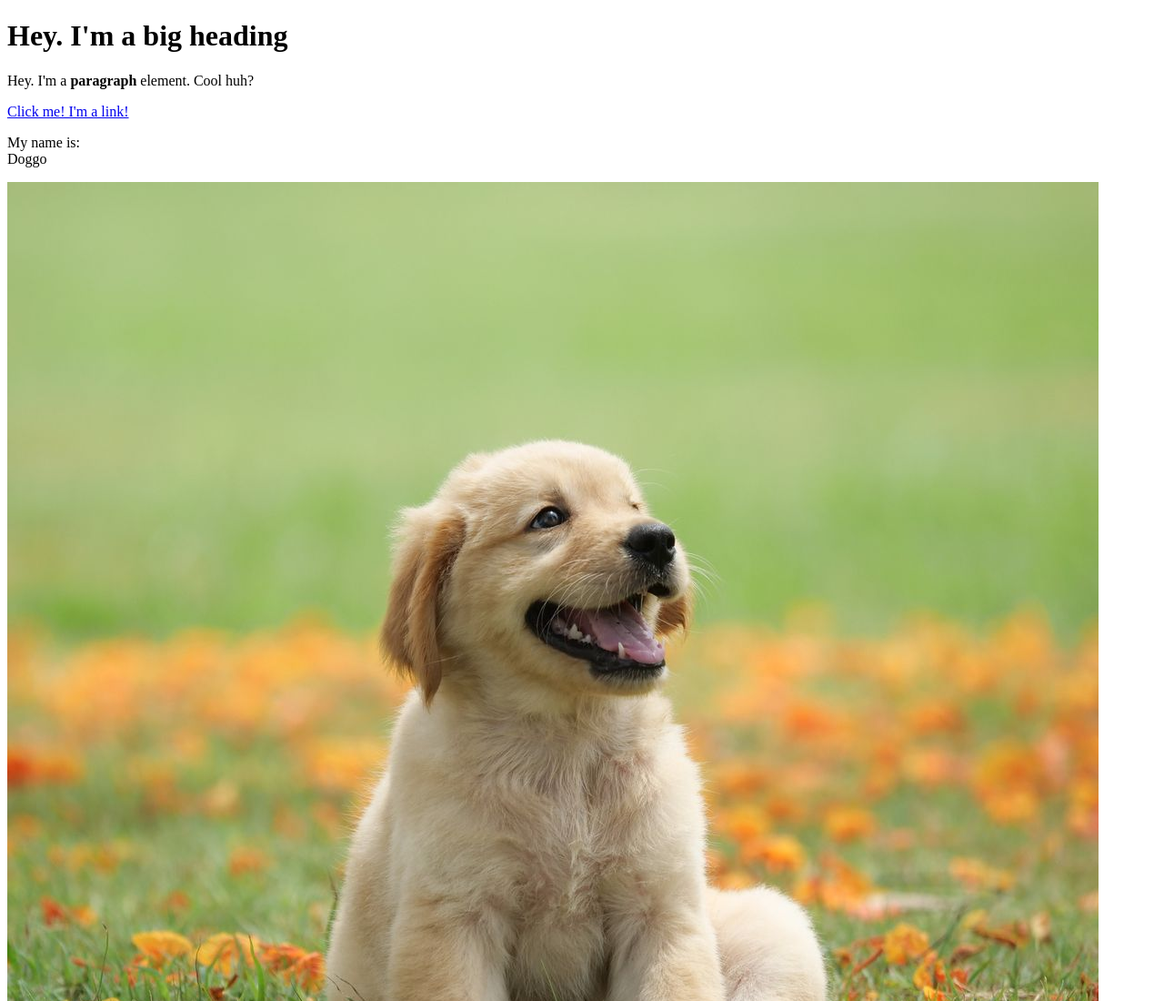
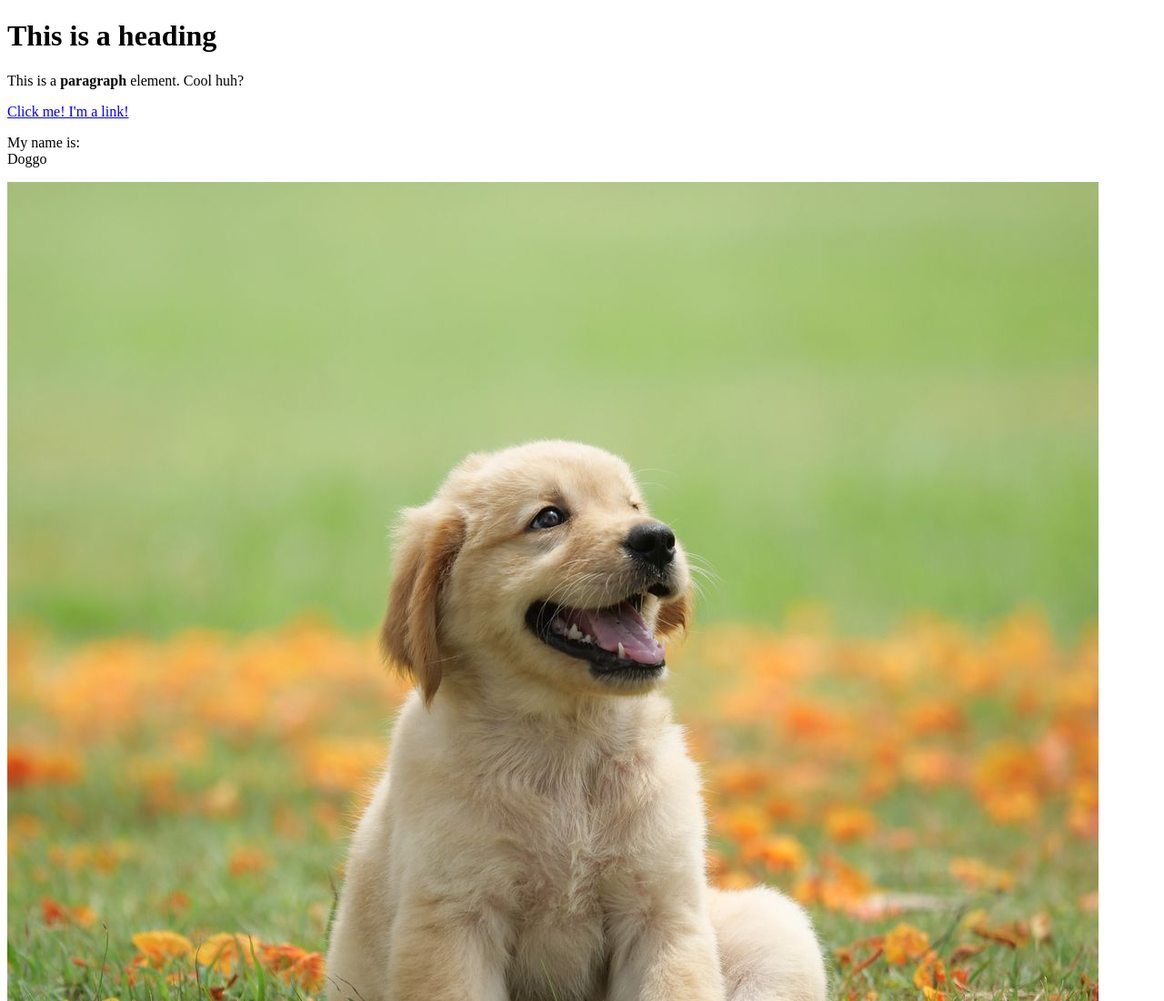
Before and after one commit to ethancentofanti/cartoon-hero, a plain HTML site: page test.html in a window 1280 px wide. Shown: the top 1100 px of the page at 91% size. Drawn offline with Linux system fonts and the light colour scheme.

Commit message:
Made it less cringe

```diff
--- a/test.html
+++ b/test.html
@@ -4,8 +4,8 @@
 	<title>Test page</title>
 </head>
 <body>
-	<h1>Hey. I'm a big heading</h1>
-	<p>Hey. I'm a <b>paragraph</b> element. Cool huh?</p>
+	<h1>This is a heading</h1>
+	<p>This is a <b>paragraph</b> element. Cool huh?</p>
 	<a href="https://google.com" target="_blank" title="Let's go to Google">Click me! I'm a link!</a>
 	<p>My name is:<br>
 	Doggo</p>
```
